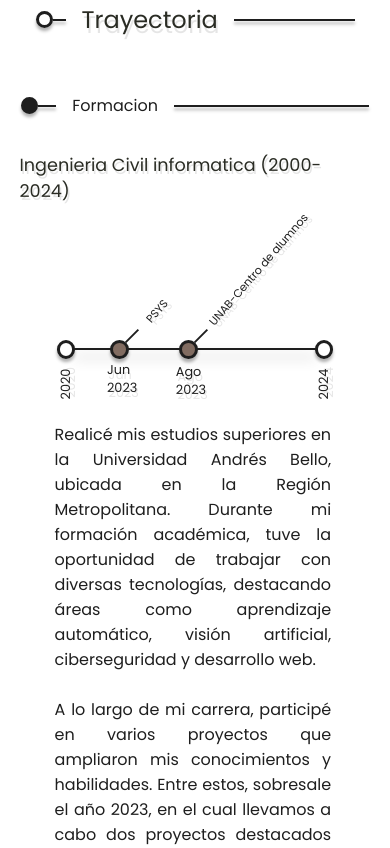
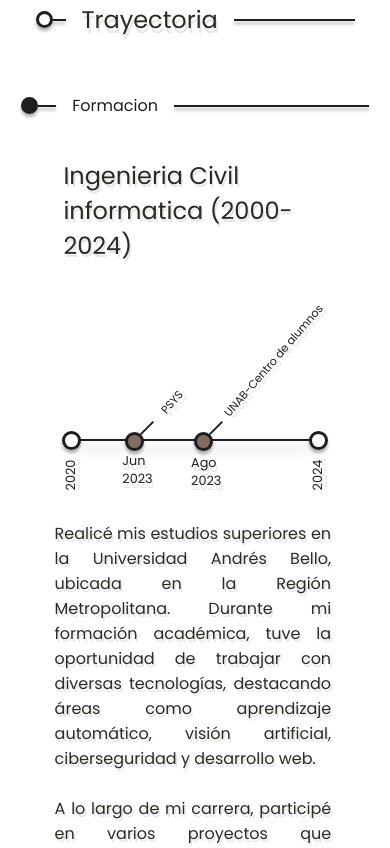
Before and after one commit to Matii111/Matii111.github.io, a React (Create React App) app: page / in a window 390 px wide. Shown: the part 1660-2508 px from the top of the page. Built offline with nearby package versions, Linux system fonts and the light colour scheme.

Commit message:
fix(minor): Career section responsive settings

```diff
--- a/src/components/careerSection/careerCards.js
+++ b/src/components/careerSection/careerCards.js
@@ -17,6 +17,7 @@ function CareerCard() {
             {CareerData.map((content, index) => {
                 return (
                     <div className='career-content' key={index}>
+                        <div>
                             <p className='career-content-title'>
                                 <Fade
                                     direction='down'
@@ -27,6 +28,7 @@ function CareerCard() {
                                     {content.formation_title}
                                 </Fade>
                             </p>
+                        </div>
                         <Fade
                             direction='down'
                             className='fade-effect'
--- a/src/index.css
+++ b/src/index.css
@@ -401,15 +401,19 @@ body {
   align-items: center;
 }
 
-.career-content>p {
+.career-content>div>p {
   color: var(--items-color-4);
-  font-size: 2rem;
+  font-size: 1.5rem;
   text-shadow: 0.1rem 0.2rem rgba(0, 0, 0, 0.1);
+}
+
+.career-content>div {
+  width: 75%;
 }
 
 .career-long-hr {
   border: 0.1rem solid var(--background-color-1);
-  width: 67%;
+  width: 90%;
   margin: 0;
   box-shadow: 0 0.5rem 0.8rem rgba(0, 0, 0, 0.3);
 }
@@ -420,7 +424,7 @@ body {
   flex-direction: row;
   justify-content: center;
   align-content: flex-start;
-  flex-wrap: wrap;
+  flex-wrap: nowrap;
   padding-top: 5rem;
 }
 
@@ -452,7 +456,7 @@ body {
 .career-featured-container {
   position: absolute;
   display: flex;
-  margin-left: 11rem;
+  margin-left: 10%;
 }
 
 .career-featured-content {
@@ -532,6 +536,7 @@ body {
 
 .formation_description>.title {
   text-shadow: 0.1rem 0.2rem rgba(0, 0, 0, 0.1);
+  text-align: left;
 }
 
 .formation_description>.paragraph {
@@ -552,6 +557,7 @@ body {
 
 .career-content-title {
   cursor: default;
+  margin-bottom: 6rem;
 }
 
 /* TOOLS SECTION */
@@ -1170,11 +1176,6 @@ body {
   }
 
   /* CAREER CONTENT */
-
-  .career-content-title {
-    left: -17rem;
-  }
-
   .career-title>.right-hr {
     width: 65%;
 
@@ -1307,10 +1308,6 @@ body {
     width: 55%;
   }
 
-  .career-long-hr {
-    width: 44rem;
-  }
-
   /* SPECIALITIES CONTENT */
 
   .tools-title {
@@ -1323,10 +1320,6 @@ body {
 
   .career-featured-content {
     margin-right: 7rem;
-  }
-
-  .career-content-title {
-    left: -8rem;
   }
 
   .horizontal-hr>p {
@@ -1336,10 +1329,6 @@ body {
 
   .career-content>.career-content-description {
     width: 74%;
-  }
-
-  .career-featured-container {
-    margin-left: 5rem;
   }
 
   .career-start-line>p,
@@ -1365,18 +1354,6 @@ body {
     font-size: 1.4rem;
   }
 
-  .career-long-hr {
-    width: 38rem;
-  }
-
-  .career-content-title {
-    left: -8rem;
-  }
-
-  .career-featured-container {
-    margin-left: 5rem;
-  }
-
   .career-featured-content {
     margin-left: 0rem !important;
     margin-top: -0.8rem;
@@ -1612,7 +1589,7 @@ body {
   }
 
   .career-long-hr {
-    width: 17rem;
+    width: 16rem;
   }
 
   .career-featured-content {
@@ -1620,7 +1597,8 @@ body {
   }
 
   .career-featured-container {
-    width: 18rem;
+    width: 15rem;
+    margin-left: 42%;
   }
 
   .career-featured-content>p {
@@ -1881,7 +1859,7 @@ body {
   /* CAREER SECTION */
 
   .career-featured-container {
-    width: 7rem;
+    width: 0%;
   }
 
   .career-title {
```
Lines whose indentation alone changed are shown as unchanged.
